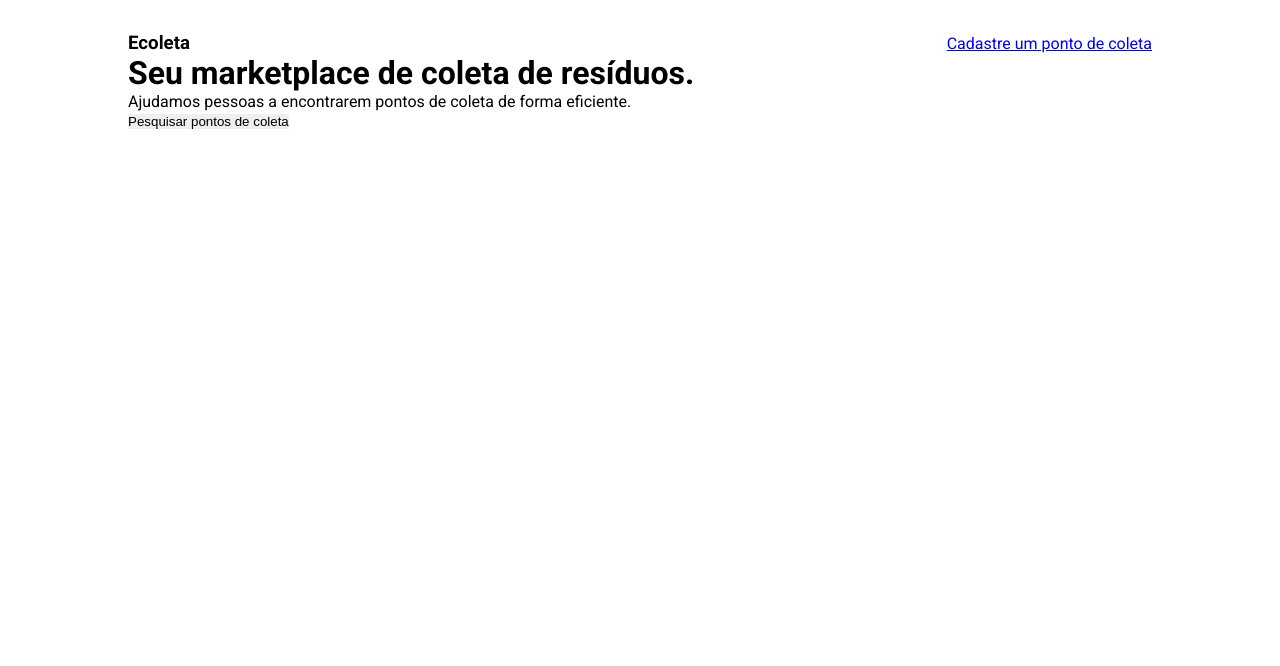
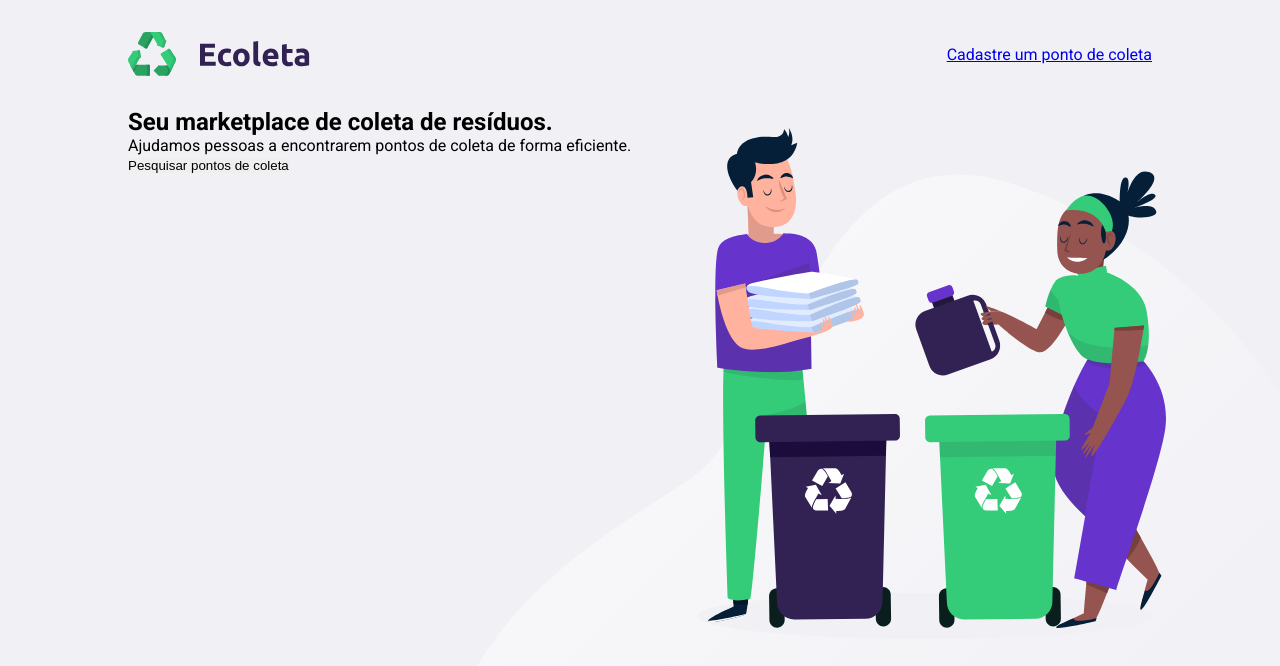
Before and after one commit to Henrique1818/Ecoleta, a plain HTML site: page index.html in a window 1280 px wide. Drawn offline with Linux system fonts and the light colour scheme.

Commit message:
add layout

```diff
--- a/index.html
+++ b/index.html
@@ -17,9 +17,11 @@
     <link href="https://fonts.googleapis.com/css2?family=Roboto:wght@100;400;500;700;900&display=swap" rel="stylesheet">
 </head>
 <body>
+    <article id="page-home">
         <main class="content">
             <header>
-            <h3>Ecoleta</h3>
+                <img src="./assets/logo.svg" alt="Ecoleta">
+
                 <a href="#">Cadastre um ponto de coleta</a>
             </header>
 
@@ -29,5 +31,7 @@
 
             <button>Pesquisar pontos de coleta</button>
         </main>
+    </article>
+
 </body>
 </html>
--- a/main.css
+++ b/main.css
@@ -5,18 +5,28 @@
     box-sizing: border-box;
 }
 
-html {
+html, body {
+    background: #f0f0f5;
     font-family: 'Roboto', sans-serif;
 }
 
-.content {
+#page-home {
+    height: 100vh;
+    background: url(./assets/home-background.svg) no-repeat;
+    background-position: 35vw bottom;
+    background-position-y: 12vh;
+}
+
+#page-home .content {
     width: 80%;
     max-width: 1100px;
     margin: 32px auto 0;
 }
 
-header {
+#page-home header {
     display: flex;
     align-items: center;
     justify-content: space-between;
+
+    margin-bottom: 32px;
 }
```
Lines whose indentation alone changed are shown as unchanged.
